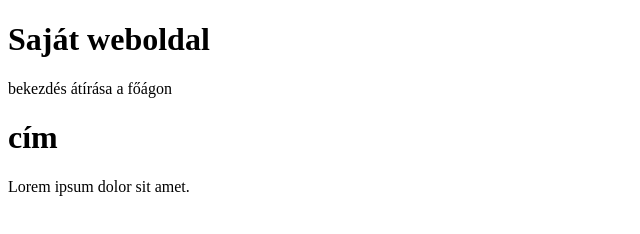
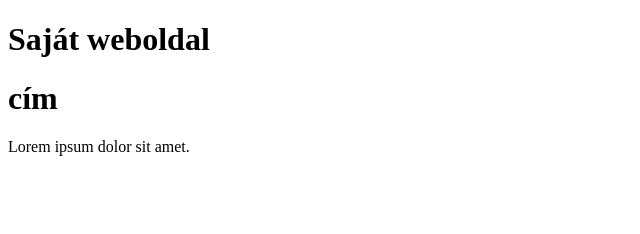
Before and after one commit to Lorintz-pf/repo, a plain HTML site: page index.html in a window 1280 px wide. Shown: the whole page, without its empty margins (0-640 px from the left). Drawn offline with Linux system fonts and the light colour scheme.

Commit message:
Update index.html

```diff
--- a/index.html
+++ b/index.html
@@ -7,7 +7,7 @@
 </head>
 <body>
    <h1>Saját weboldal</h1>
-   <p>bekezdés átírása a főágon</p>
+
 </body>
 </html>
 <!DOCTYPE html>
```
